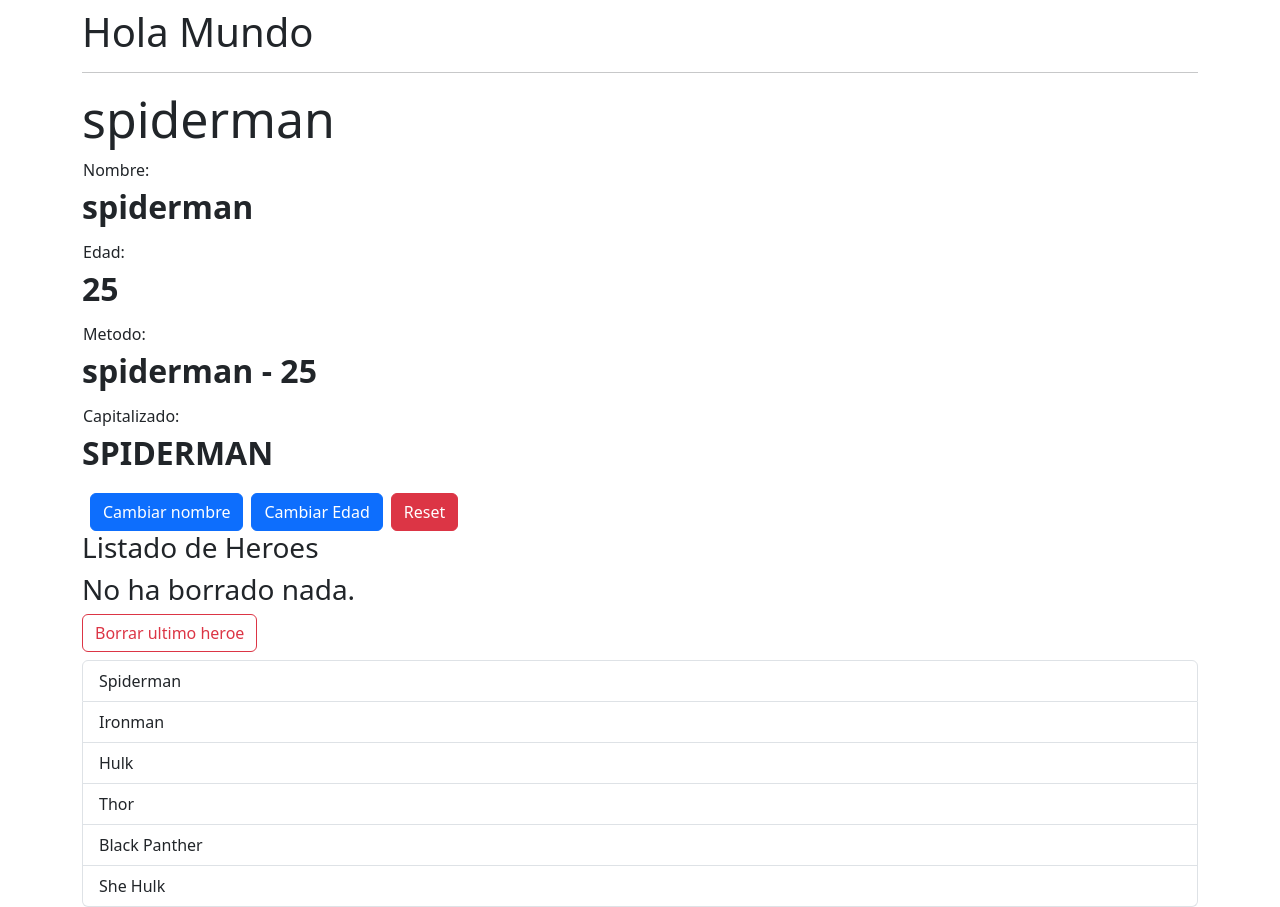
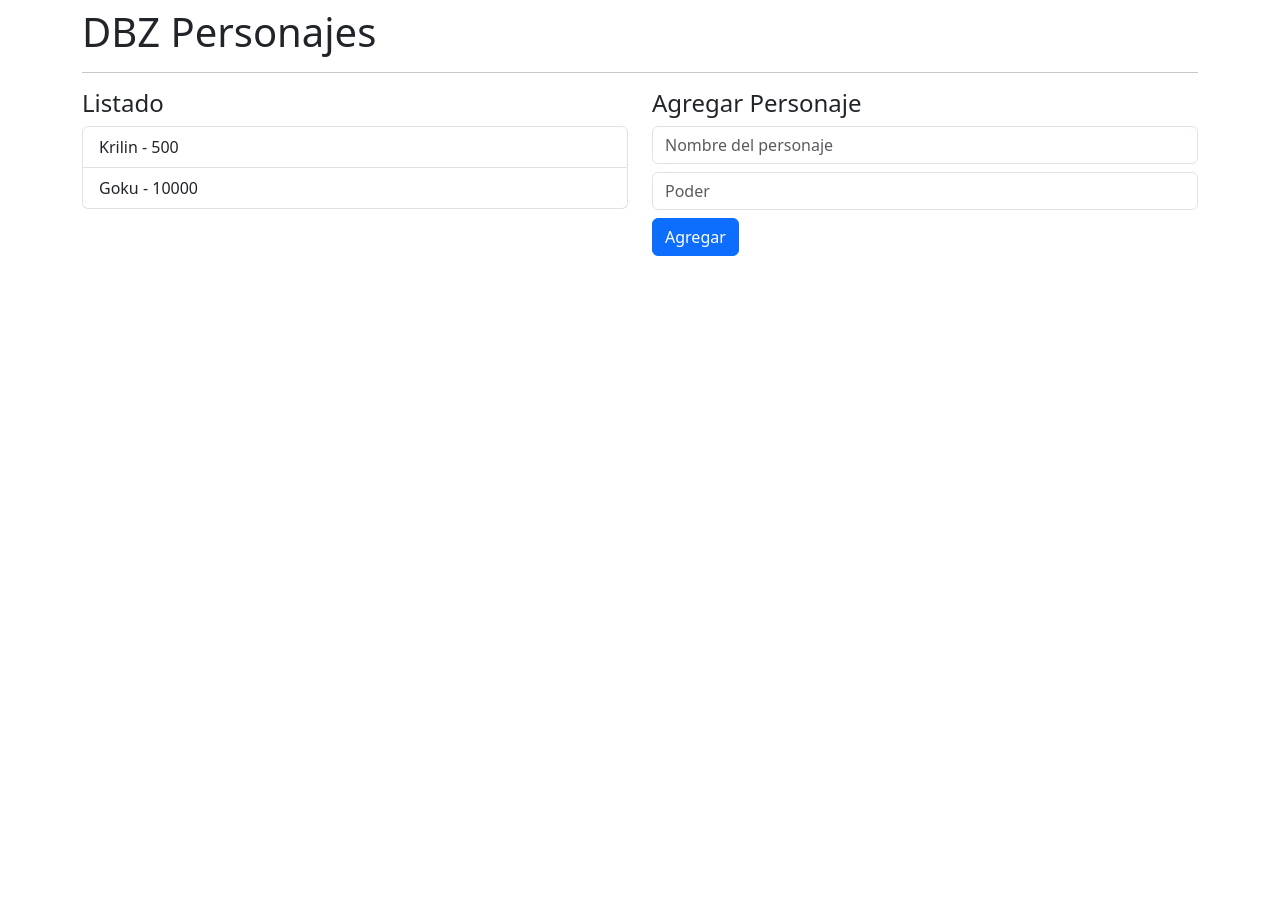
Before and after one commit to Oliverc10-IPC/Angular_bases, an Angular app: page / in a window 1280 px wide. After the commit the page ends 800 px from the top, so only its background shows below. Built offline with nearby package versions, Linux system fonts and the light colour scheme.

Commit message:
Creando modulos de dbz

```diff
--- a/package.json
+++ b/package.json
@@ -3,7 +3,7 @@
   "version": "0.0.0",
   "scripts": {
     "ng": "ng",
-    "start": "ng serve",
+    "start": "ng serve -o",
     "build": "ng build",
     "watch": "ng build --watch --configuration development",
     "test": "ng test"
--- a/src/app/app.component.html
+++ b/src/app/app.component.html
@@ -1,4 +1 @@
-<h1>{{title}}</h1>
-<hr>
-<app-heroes-hero></app-heroes-hero>
-<app-heroes-list></app-heroes-list>
+<app-dbz-main-page></app-dbz-main-page>
--- a/src/app/app.module.ts
+++ b/src/app/app.module.ts
@@ -6,6 +6,7 @@
 
 
 import { AppComponent } from './app.component';
+import { DbzModule } from './dbz/dbz.module';
 @NgModule({
   declarations: [
     AppComponent,
@@ -15,7 +16,8 @@
     BrowserModule,
     AppRoutingModule,
     CounterModule,
-    HeroesModule
+    HeroesModule,
+    DbzModule
   ],
   providers: [],
   bootstrap: [AppComponent]
--- /dev/null
+++ b/src/app/dbz/pages/main-pages.component.html
@@ -0,0 +1,22 @@
+<h1>DBZ Personajes</h1>
+<hr>
+
+<div class="row">
+    <div class="col">
+    <h4>Listado</h4>
+    <ul class="list-group">
+        <li class="list-group-item">Krilin - 500</li>
+        <li class="list-group-item">Goku - 10000</li>
+    </ul>
+    </div>
+
+    <div class="col">
+        <h4>Agregar Personaje</h4>
+        <form action="row">
+            <input type="text" class="form-control mb-2" placeholder="Nombre del personaje">
+            <input type="number" class="form-control mb-2" name="" id="" placeholder="Poder">
+
+            <button type="submit" class="btn btn-primary">Agregar</button>
+        </form>
+    </div>
+</div>
```
Also changed, not shown: src/app/dbz/dbz.module.ts (added, +16 -0 lines), src/app/dbz/pages/main-pages.component.ts (added, +10 -0 lines).
